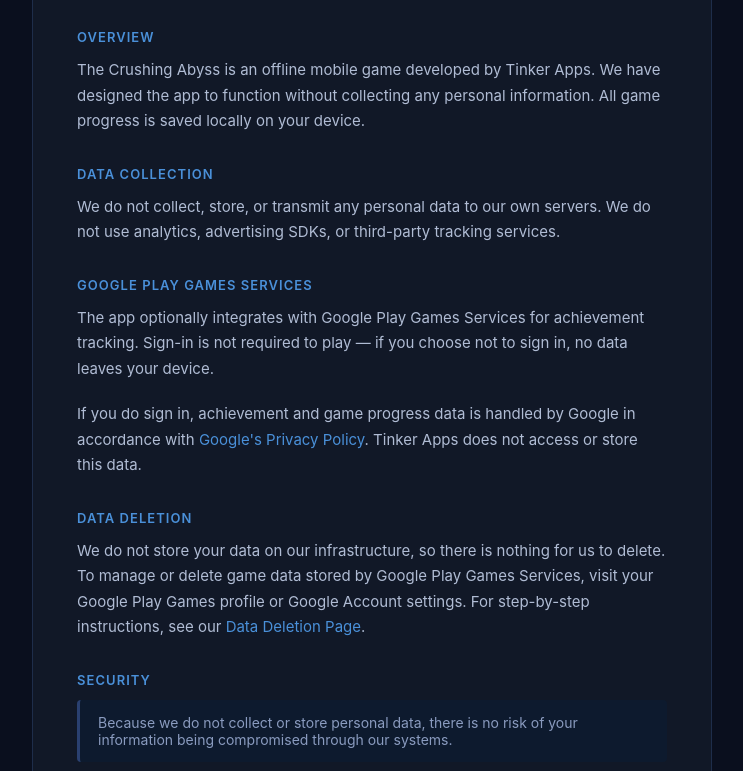
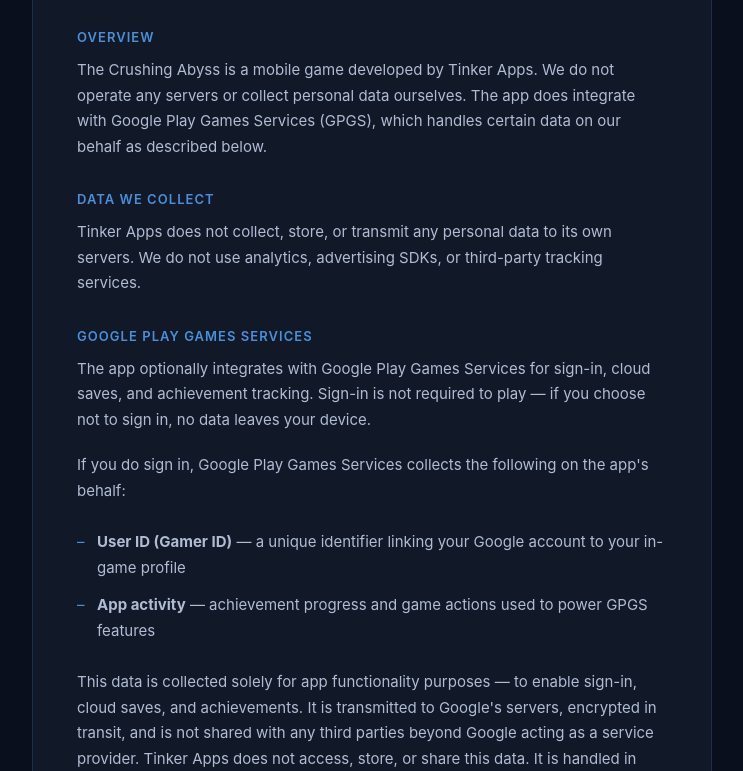
Before and after one commit to tinkerapps-support/crushing-abyss-privacy, a plain HTML site: page index.html in a window 1280 px wide. Shown: the part 172-943 px from the top of the page, without its empty margins (268-1011 px from the left). Drawn offline with Linux system fonts and the light colour scheme.

Commit message:
Update index.html

```diff
--- a/index.html
+++ b/index.html
@@ -101,19 +101,32 @@
 
     <section>
       <h2>Overview</h2>
-      <p>The Crushing Abyss is an offline mobile game developed by Tinker Apps. We have designed the app to function without collecting any personal information. All game progress is saved locally on your device.</p>
+      <p>The Crushing Abyss is a mobile game developed by Tinker Apps. We do not operate any servers or collect personal data ourselves. The app does integrate with Google Play Games Services (GPGS), which handles certain data on our behalf as described below.</p>
     </section>
 
     <section>
-      <h2>Data Collection</h2>
-      <p>We do not collect, store, or transmit any personal data to our own servers. We do not use analytics, advertising SDKs, or third-party tracking services.</p>
+      <h2>Data We Collect</h2>
+      <p>Tinker Apps does not collect, store, or transmit any personal data to its own servers. We do not use analytics, advertising SDKs, or third-party tracking services.</p>
     </section>
 
     <section>
       <h2>Google Play Games Services</h2>
-      <p>The app optionally integrates with Google Play Games Services for achievement tracking. Sign-in is not required to play — if you choose not to sign in, no data leaves your device.</p>
+      <p>The app optionally integrates with Google Play Games Services for sign-in, cloud saves, and achievement tracking. Sign-in is not required to play — if you choose not to sign in, no data leaves your device.</p>
       <br />
-      <p>If you do sign in, achievement and game progress data is handled by Google in accordance with <a href="https://policies.google.com/privacy" target="_blank" rel="noopener">Google's Privacy Policy</a>. Tinker Apps does not access or store this data.</p>
+      <p>If you do sign in, Google Play Games Services collects the following on the app's behalf:</p>
+      <br />
+      <ul style="list-style:none;padding:0;margin:0;">
+        <li style="padding:6px 0 6px 20px;position:relative;font-size:15px;line-height:1.7;color:#b0bcd4;">
+          <span style="position:absolute;left:0;color:#4a90d9;">–</span>
+          <strong>User ID (Gamer ID)</strong> — a unique identifier linking your Google account to your in-game profile
+        </li>
+        <li style="padding:6px 0 6px 20px;position:relative;font-size:15px;line-height:1.7;color:#b0bcd4;">
+          <span style="position:absolute;left:0;color:#4a90d9;">–</span>
+          <strong>App activity</strong> — achievement progress and game actions used to power GPGS features
+        </li>
+      </ul>
+      <br />
+      <p>This data is collected solely for app functionality purposes — to enable sign-in, cloud saves, and achievements. It is transmitted to Google's servers, encrypted in transit, and is not shared with any third parties beyond Google acting as a service provider. Tinker Apps does not access, store, or share this data. It is handled in accordance with <a href="https://policies.google.com/privacy" target="_blank" rel="noopener">Google's Privacy Policy</a>.</p>
     </section>
 
     <section>
@@ -123,7 +136,7 @@
 
     <section>
       <h2>Security</h2>
-      <div class="note">Because we do not collect or store personal data, there is no risk of your information being compromised through our systems.</div>
+      <div class="note">Tinker Apps does not store personal data. All data handled by Google Play Games Services is encrypted in transit and managed under Google's security practices.</div>
     </section>
 
     <section>
```
